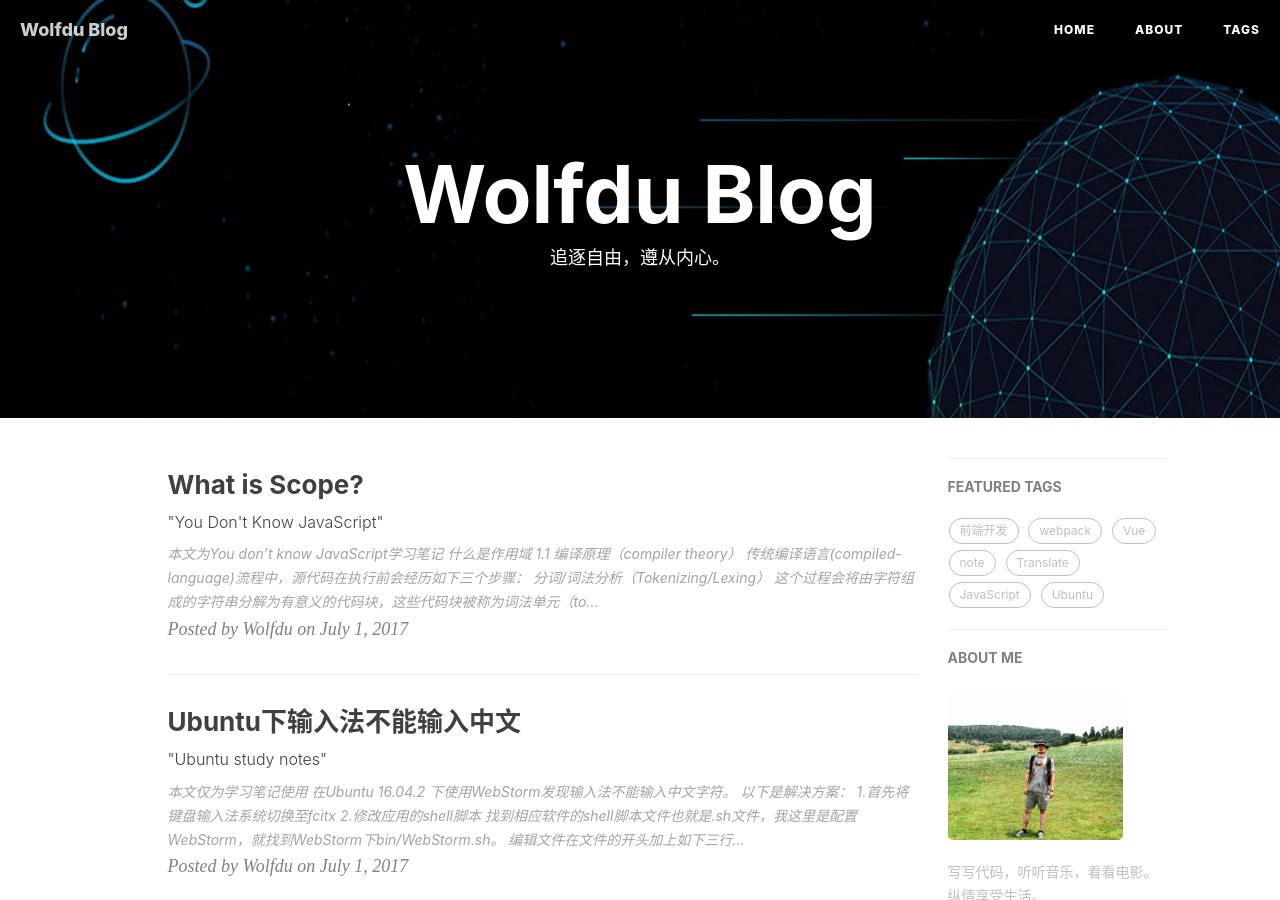
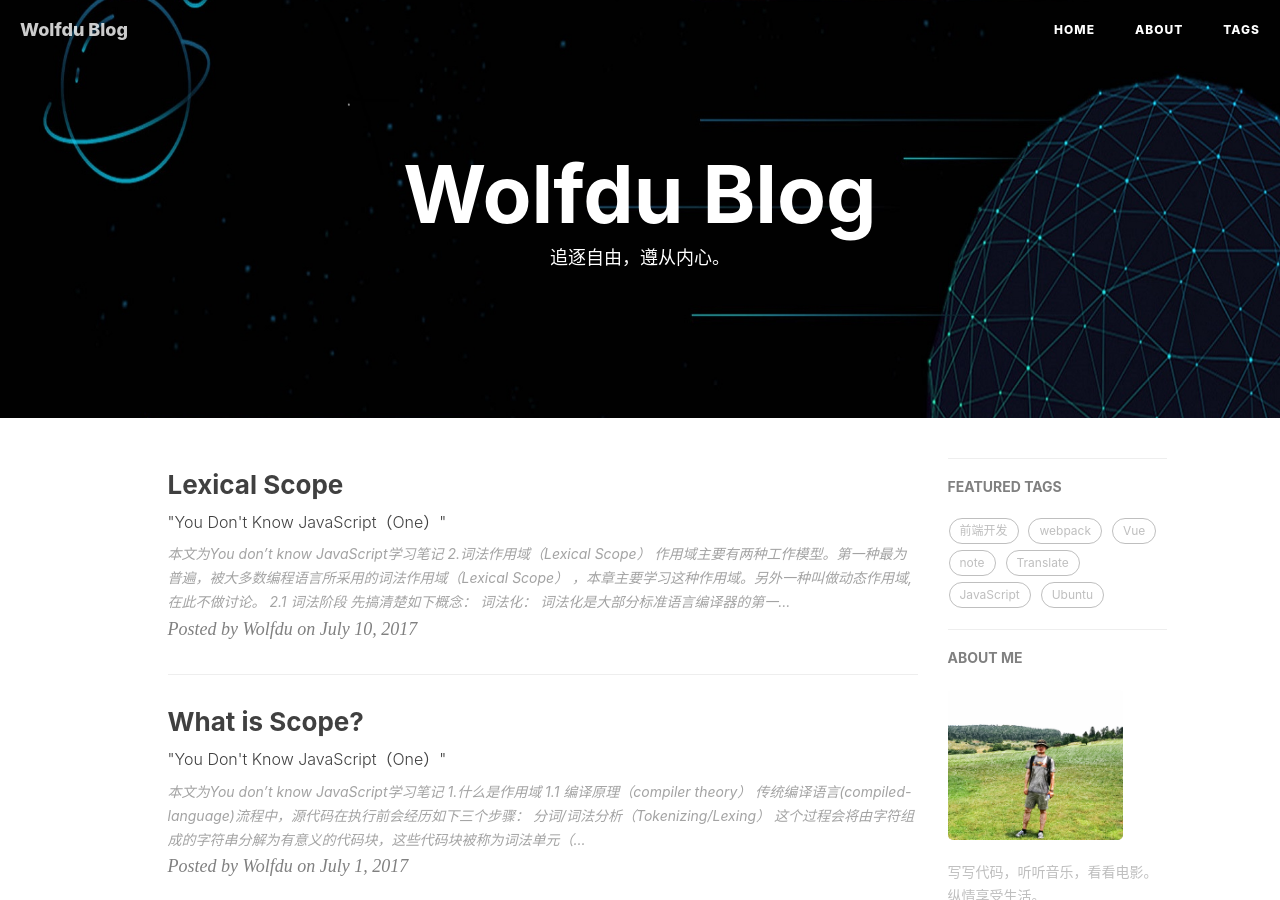
Before and after one commit to wolfdu/wolfdu.github.io, a Jekyll site: the page built from index.html, in a window 1280 px wide and 900 px high. Built offline with Jekyll 4.4.1, drawn with Linux system fonts in a browser that asks for light colours; nearby versions of some CDN libraries; the list of posts is cut into pages by our own code; comment, search, counter and statistics services are not loaded; some of the changed lines change nothing that is shown.

Commit message:
what:你不知道的JavaScript-Lexical-scope 学习笔记 why: how:

```diff
--- a/_posts/2017-07-01-you don't know JS.markdown
+++ b/_posts/2017-07-01-you don't know JS.markdown
@@ -1,7 +1,7 @@
 ---
 layout:     post
 title:      "What is Scope?"
-subtitle:   " \"You Don't Know JavaScript\""
+subtitle:   " \"You Don't Know JavaScript（One）\""
 date:       2017-07-01 10:00:00
 author:     "Wolfdu"
 header-img: "img/in-post/ydkjs/you-dont-know-js-home.jpg"
@@ -12,7 +12,7 @@ tags:
 
 > 本文为You don't know JavaScript学习笔记
 
-# 什么是作用域
+# 1.什么是作用域
 
 ## 1.1 编译原理（compiler theory）
 
--- /dev/null
+++ b/_posts/2017-07-10-lexical-scope.markdown
@@ -0,0 +1,112 @@
+---
+layout:     post
+title:      "Lexical Scope"
+subtitle:   " \"You Don't Know JavaScript（One）\""
+date:       2017-07-10 10:00:00
+author:     "Wolfdu"
+header-img: "img/in-post/ydkjs/JavaScript-logo.png"
+catalog:    true
+tags:
+    - JavaScript
+---
+
+> 本文为You don't know JavaScript学习笔记
+
+# 2.词法作用域（Lexical Scope）
+
+作用域主要有两种工作模型。第一种最为普遍，被大多数编程语言所采用的*词法作用域（Lexical Scope）*
+，本章主要学习这种作用域。另外一种叫做*动态作用域*,在此不做讨论。
+
+## 2.1 词法阶段
+
+先搞清楚如下概念：
+
+词法化：
+
+> 词法化是大部分标准语言编译器的第一个标准工作阶段，词法化过程会对源代码中的字符进行检查，如果是有
+状态的解析过程，还会赋予语义。
+
+词法作用域：
+
+> 简单来说，就是词法阶段的作用域。
+
+分析一下代码：
+
+    function foo(a){
+       var b = a * 2;
+
+       function bar(c){
+         console.log( a, b, c );
+       }
+
+       bar( b * 3 );
+    }
+
+    foo(2);// 2, 4 ,12
+
+以上代码中有3个逐级嵌套的作用域。
+
+可视为如下气泡图：
+
+![java-javascript](/img/in-post/ydkjs/scope-bubbles.png)
+
+* 全局作用域，其中只有一个标识符： foo
+* foo所创建的作用域，其中有3个标识符：a，bar和b。
+* bar所创建的作用域，其中有一个标识符： c。
+
+词法作用域，由其对应的代码写在哪里决定，他们都是逐级包含的。
+
+没有任何函数的作用域可以同时出现在两个外部作用域中。
+
+**Engine的查找：**
+
+在上面的代码中，执行`console.log(...)`声明时，并查找a,b,c三个变量的引用。他首先会从内部作用域
+即bar(...)函数作用域下开始。在Engine无法找到a的时候他会前往上一层作用域即foo(...)作用域中继续查找
+一直找到最外层直到找到最外层作用域。
+
+作用域查找会在找到第一个匹配的标识符时停止。
+
+遮蔽效应：
+
+> 在多层嵌套的作用域中出现多个定义同名的标识符，内部的标识符就“遮蔽”了外部作用域的标识符。
+
+> 非全局变量如果被遮蔽了，无论如何都无法被访问到。
+
+函数的词法作用域：
+
+> 无论函数在哪被调用，也无论如何被调用，他的词法作用域都只由他被声明时所处的位置决定。
+
+词法作用域查找只会查找一级标识符。
+
+## 2.2 欺骗词法（Cheating Lexical）
+
+词法作用域是由代码编写期间函数所声明的位置来决定的，那么我们如何在运行时“修改”词法作用域呢？
+
+JS中有两种机制来实现这个目的。但是社区普遍认为在代码中使用这两种机制并不是明智的，所以此次学习
+暂时不会去进一步深入。
+
+### 2.2.1 eval
+
+JavaScript中`eval(...)`函数可以接受一个字符串作为参数，并将其中的内容当做书写时就存在于程序中
+的位置的代码一样。
+
+### 2.2.2 with
+
+`with`可以将一个没有或者有多个属性的对象处理为一个完全隔离的词法作用域，因此这个对象的属性也会被
+处理为定义在这个作用域中的词法标识符。
+
+> 不推荐使用`eval(...)`和`with`的原因是会被严格模式所影响。`with`被完全禁止，在保留核心功能
+前提下，间接或非安全的使用`eval(...)`也是被禁止的。
+
+2.2.3 性能（Performance）
+
+JavaScript引擎在编译阶段进行了数项性能优化。其中有些优化依赖于对代码词法的静态分析，并预先
+确定所有变量和函数定义的位置，才能在执行过程中快速找到标识符。
+
+但是引擎在代码中发现了`eval(...)`或者`with`，他只能简单的假设关于标识符的位置的判断都是无效的
+，因为无法在此法阶段明确的知道`eval(...)`会接受到什么代码，这些代码会如何对作用域进行修改，
+也无法知道传递给`with`用来创建的新词法作用域的对象内容到底是什么。
+
+因此引擎在遇到`eval`或者`with`时，最为简单的处理就是完全不做优化（因为优化可能会无意义）。
+
+所以不要使用他们。
```
Also changed, not shown: _posts/ie8-f***.markdown (added), img/in-post/ydkjs/JavaScript-logo.png (added), img/in-post/ydkjs/scope-bubbles.png (added).
